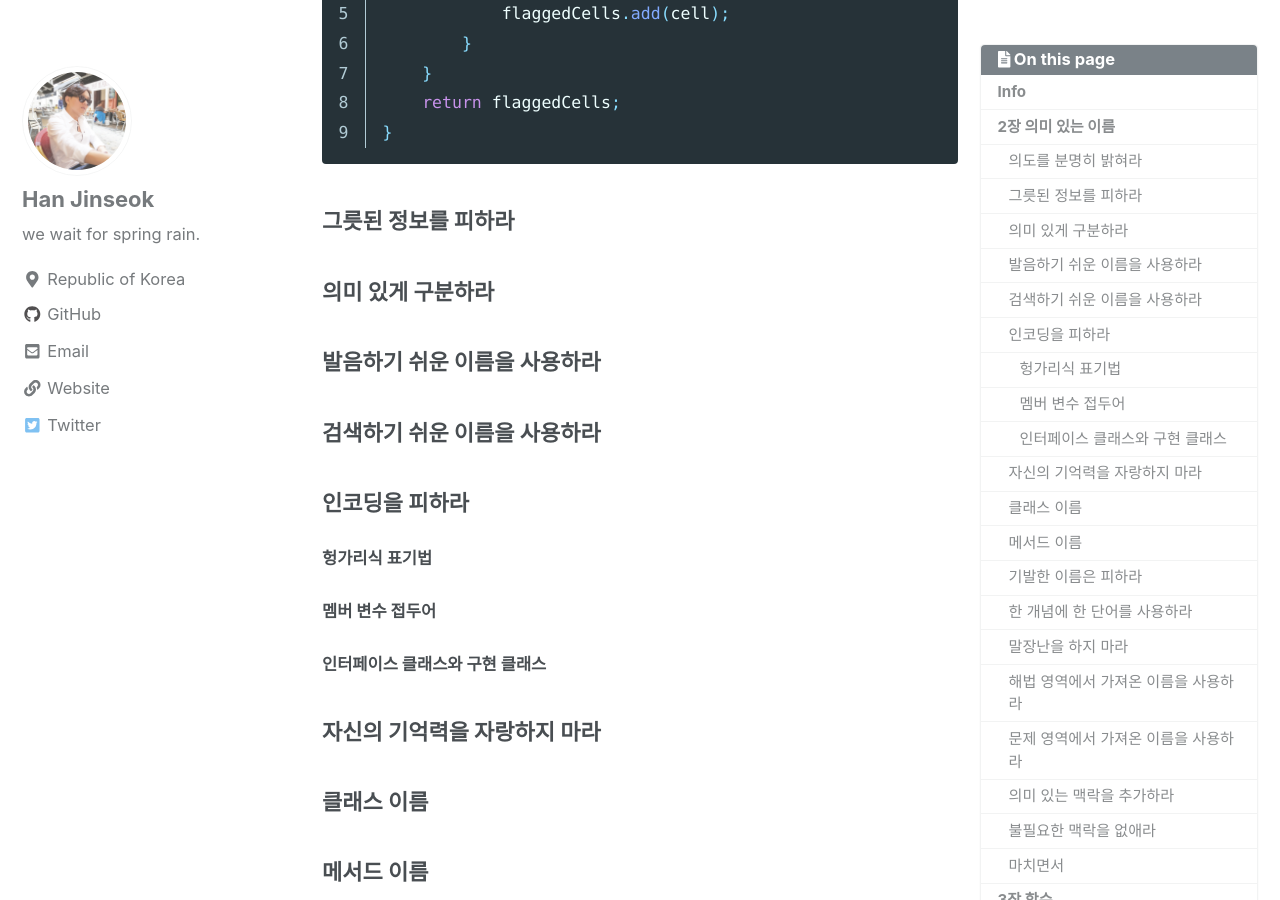
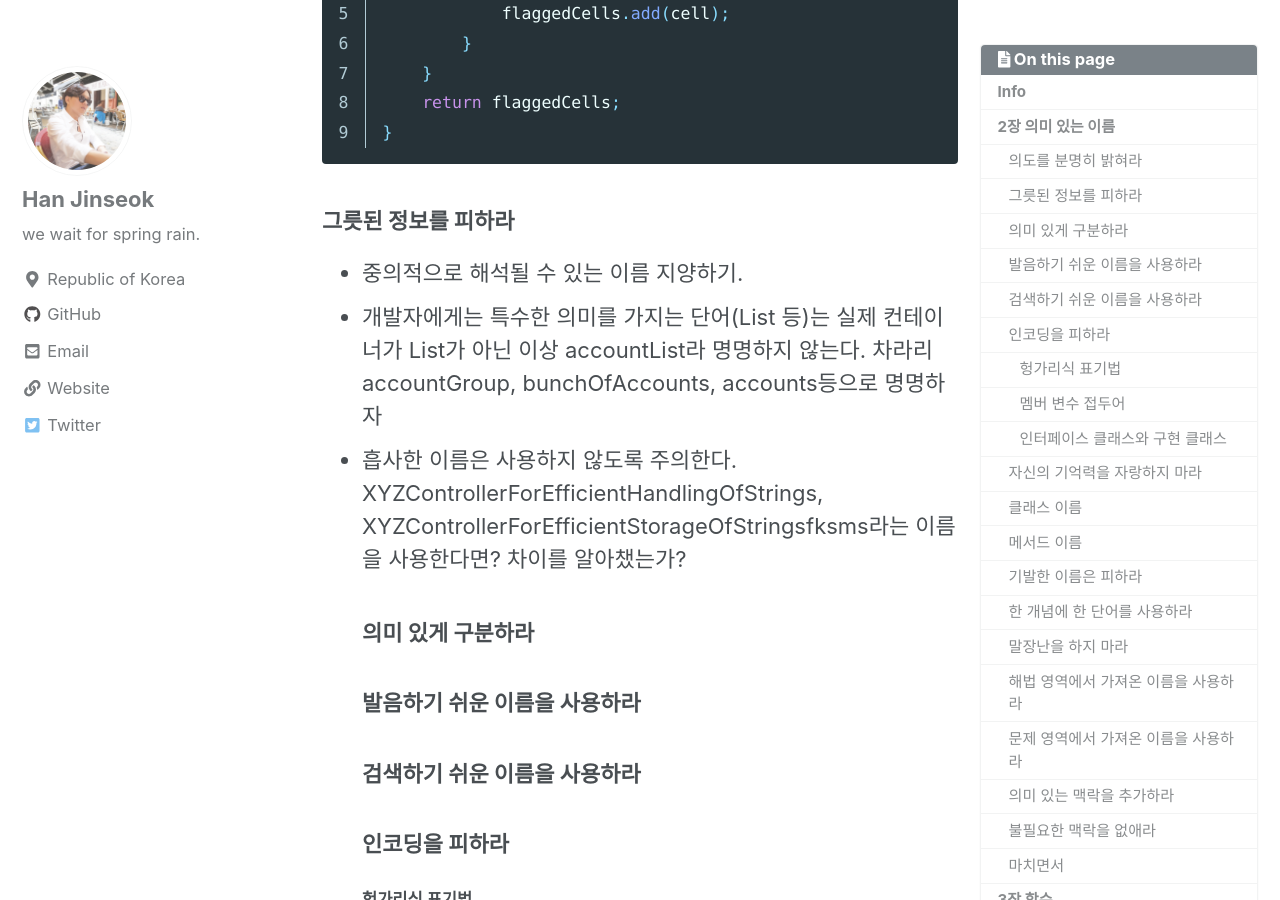
Before and after one commit to moregorenine/moregorenine.github.io, a Jekyll site: the page built from _posts/book/2019-02-18-clean-code-part2.md, in a window 1280 px wide and 900 px high, scrolled down 1253 px. Built offline with Jekyll 4.4.1, drawn with Linux system fonts in a browser that asks for light colours; nearby versions of some CDN libraries; comment, search, counter and statistics services are not loaded; a style sheet for code colours, icons or effects is not loaded.

Commit message:
Update 2019-02-18-clean-code-part2.md

```diff
--- a/_posts/book/2019-02-18-clean-code-part2.md
+++ b/_posts/book/2019-02-18-clean-code-part2.md
@@ -31,6 +31,9 @@ public List<int[]> getFlaggedCells() {
 }
 {% endhighlight %}
 ### 그릇된 정보를 피하라
+- 중의적으로 해석될 수 있는 이름 지양하기.
+- 개발자에게는 특수한 의미를 가지는 단어(List 등)는 실제 컨테이너가 List가 아닌 이상 accountList라 명명하지 않는다. 차라리 accountGroup, bunchOfAccounts, accounts등으로 명명하자
+- 흡사한 이름은 사용하지 않도록 주의한다. XYZControllerForEfficientHandlingOfStrings, XYZControllerForEfficientStorageOfStringsfksms라는 이름을 사용한다면? 차이를 알아챘는가?
 ### 의미 있게 구분하라
 ### 발음하기 쉬운 이름을 사용하라
 ### 검색하기 쉬운 이름을 사용하라
```
